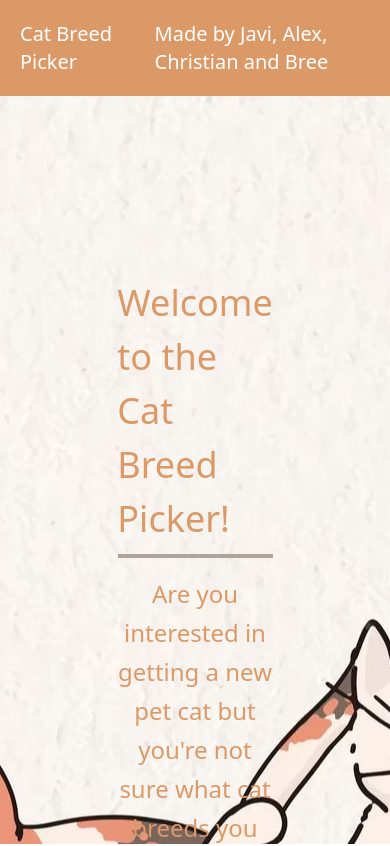
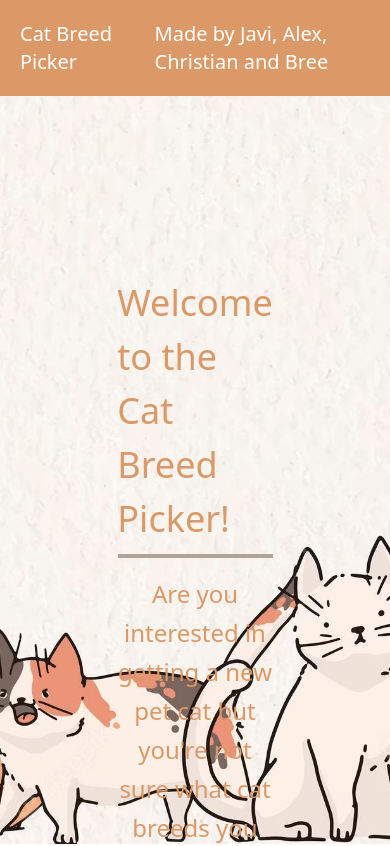
Before and after one commit to PsychoRSS/Cat-Picker, a plain HTML site: page index.html in a window 390 px wide. Shown: the top 846 px of the page. Drawn offline with nearby package versions, Linux system fonts and the light colour scheme.

Commit message:
Basic Mobile view working

```diff
--- a/assets/script.js
+++ b/assets/script.js
@@ -42,6 +42,8 @@ function getCatPic() {
       $(breedText).text(`Breed: ${data[0].breeds[0].name}`);
     });
 }
+
+
 function getCatFact() {
   var requestUrl = "https://meowfacts.herokuapp.com/";
 
--- a/assets/style.css
+++ b/assets/style.css
@@ -64,3 +64,19 @@ header {
 #petImage {
     max-height: 600px;
 }
+
+@media (max-width: 768px) {
+
+    body{
+        overflow: visible;
+    }
+
+    .bg-image{
+        background-size: cover;
+        overflow-y: auto;
+    }
+
+    .grid{
+        grid-template-columns: none;
+    }
+}
```
